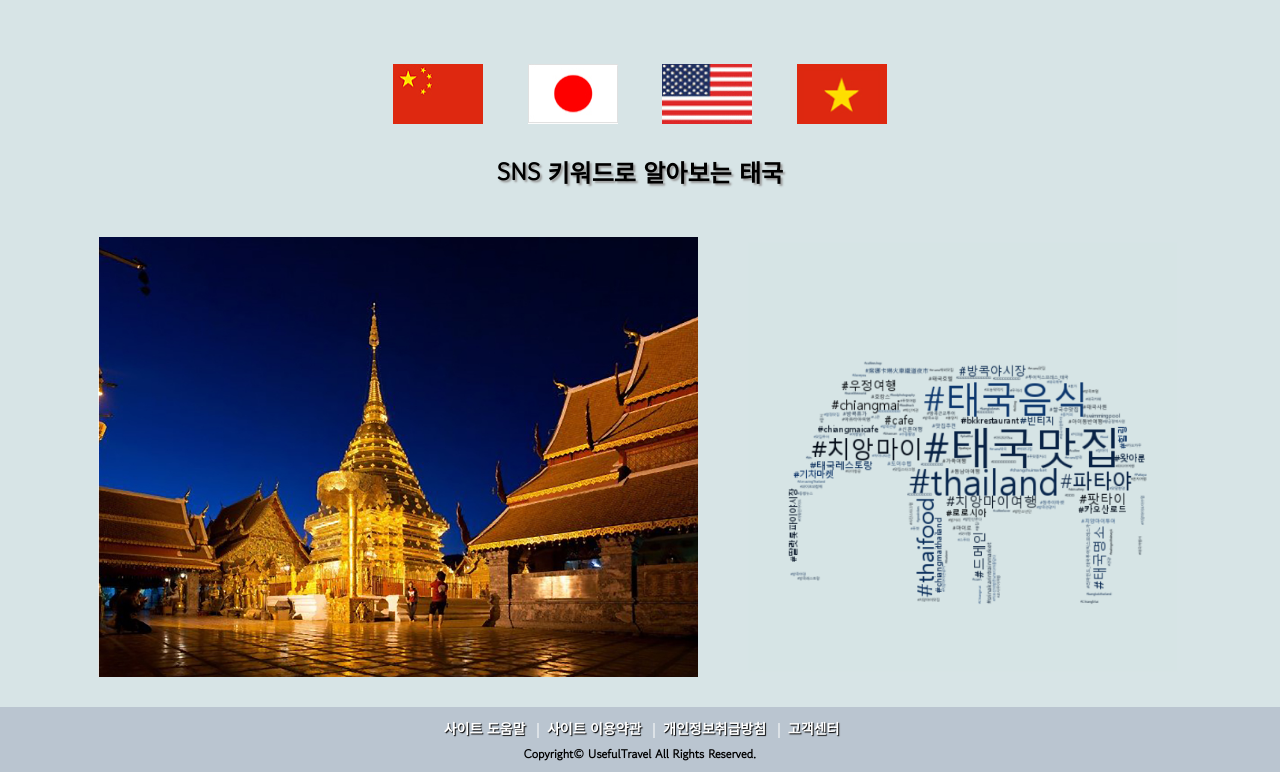
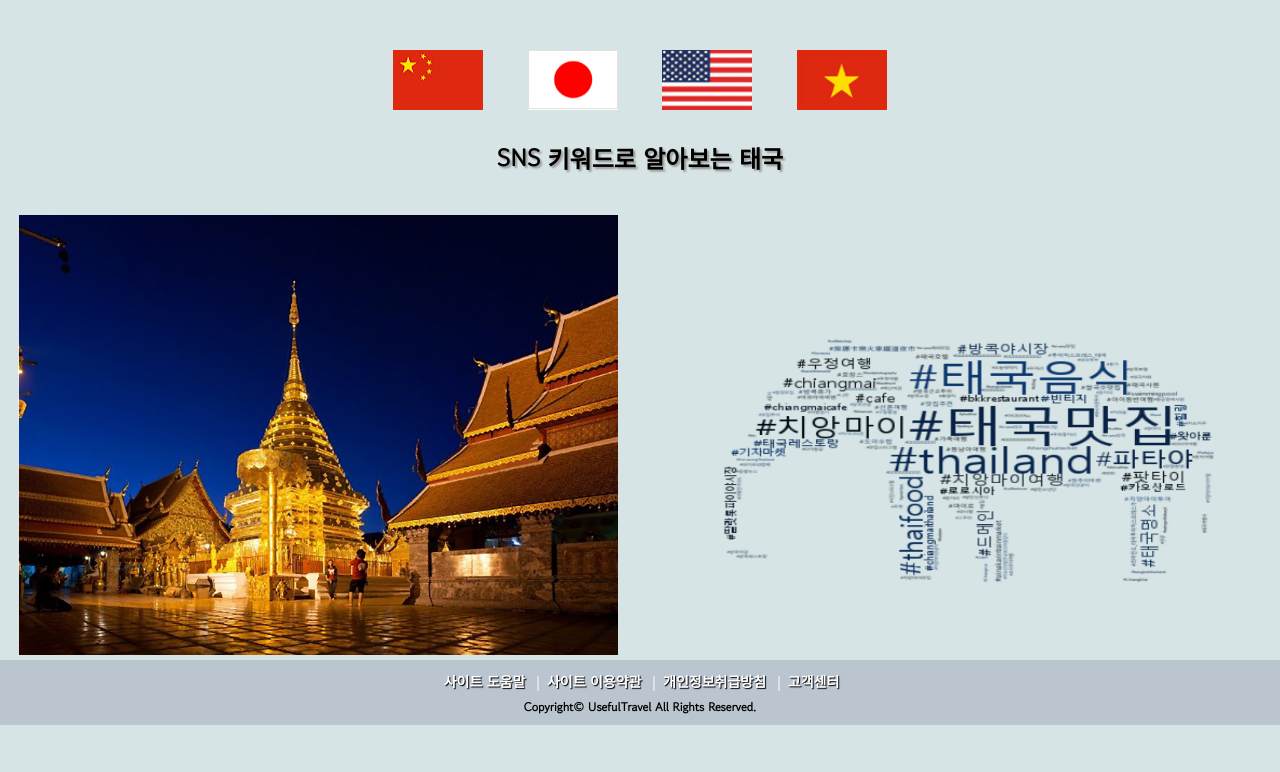
Before and after one commit to loveen95/SomewhereProject, a Flask app: template templates/tai.html in a window 1280 px wide. Shown: the part 86-858 px from the top of the page. After the commit the page ends 811 px from the top, so only its background shows below. Run offline with Flask 2, Linux system fonts and the light colour scheme; the template is opened without the code that fills it, so the values that code supplies are empty; parts of the project's set-up code (start-up, migrations or seed data) failed here and were passed over.

Commit message:
somewhere_프로젝트_최종

```diff
--- a/server.py
+++ b/server.py
@@ -2,7 +2,11 @@ from flask import Flask, render_template, url_for, request, redirect
 import numpy as np
 import pandas as pd
 import seaborn as sns
+import matplotlib
+matplotlib.use('Agg')
 import matplotlib.pyplot as plt
+from matplotlib.figure import Figure
+
 from matplotlib import font_manager, rc
 import sys
 if sys.platform in ["win32", "win64"]:
@@ -11,6 +15,7 @@ elif sys.platform == "darwin":
     font_name = "AppleGothic"
 
 rc('font',family=font_name)
+
 
 app= Flask(__name__)
 
--- a/static/css/map.css
+++ b/static/css/map.css
@@ -121,6 +121,18 @@ body::-webkit-scrollbar-track {
 }
 
 /* navbar 반응형 */
+@media screen and (max-width: 1100px) {
+    .logo {
+        top: 10px;
+        left: 0px;
+    }
+}
+@media screen and (max-width: 1055px) {
+    .logo {
+        top: 22px;
+        left: 0px;
+    }
+}
 @media screen and (max-width: 768px) {
     .navbar {
         flex-direction: column;
@@ -160,6 +172,7 @@ body::-webkit-scrollbar-track {
         text-align: center;
     }
 }
+
 
 /* container @@@@@@@@@@@@@@@ 여기에 작업 @@@@@@@@@@@@@@@ */
 .container {
--- a/templates/tai.html
+++ b/templates/tai.html
@@ -4,8 +4,6 @@
     padding: 0;
     background-color: rgba(172, 200, 204, 0.481);
     display: inline-block;
-        padding-top: 130px;
-        padding-bottom: 30px;
     margin: 0;
 }
 
@@ -34,22 +32,24 @@
         width: 100%;
         margin: 0 auto;
         position: absolute;
-        top: 150px;
+        padding-top: 50px;
+    }
+    .key {
+      padding-top: 140px;
     }
     .tai_info {
+      width: 100%;
       margin: 0 auto;
-        padding: 0;
-        height: 440px;
+      padding-top: 40px;
     }
     .bg_tai {
       width: 600px;
       height: 440px;
-        display: inline-block;
       margin-right: 20px;
     }
     .tai_keyword {
+      width: 600px;
       height: 440px;
-        display: inline-block;
       margin-left: 20px;
     }
 
@@ -57,16 +57,16 @@
 
 </style>
 <div class="container">
-  <br>
-  <h2>SNS 키워드로 알아보는 태국</h2>
-  <br>
   <div class="nation">
     <a href="/china"><img class="cn" src="{{url_for('static', filename = '/img/CN.PNG')}}"></a>
     <a href="/japan"><img class="jp" src="{{url_for('static', filename = '/img/JP.PNG')}}"></a>
     <a href="/usa"><img class="us" src="{{url_for('static', filename = '/img/US.PNG')}}"></a>
     <a href="/veit"><img class="ve" src="{{url_for('static', filename = '/img/VE.PNG')}}"></a>
   </div>
-  <br>
+  <div class="key">
+    <h2>SNS 키워드로 알아보는 태국</h2>
+  </div>
+
   <div class="tai_info">
     <img class="bg_tai" src= "{{url_for('static', filename='/img/bg_tai.PNG')}}"/>
     <img class="tai_keyword" src="{{url_for('static', filename = '/img/tai_2.png')}}">
```
Also changed, not shown: static/css/drive.css (+12 -0 lines), static/css/main.css (+12 -0 lines), templates/china.html (+13 -11 lines), templates/japan.html (+10 -11 lines), templates/keyword.html (+6 -4 lines), templates/usa.html (+10 -11 lines), templates/veit.html (+11 -11 lines), templates/header.html (line endings or trailing spaces), 2 other files. Lines whose indentation alone changed are shown as unchanged.
